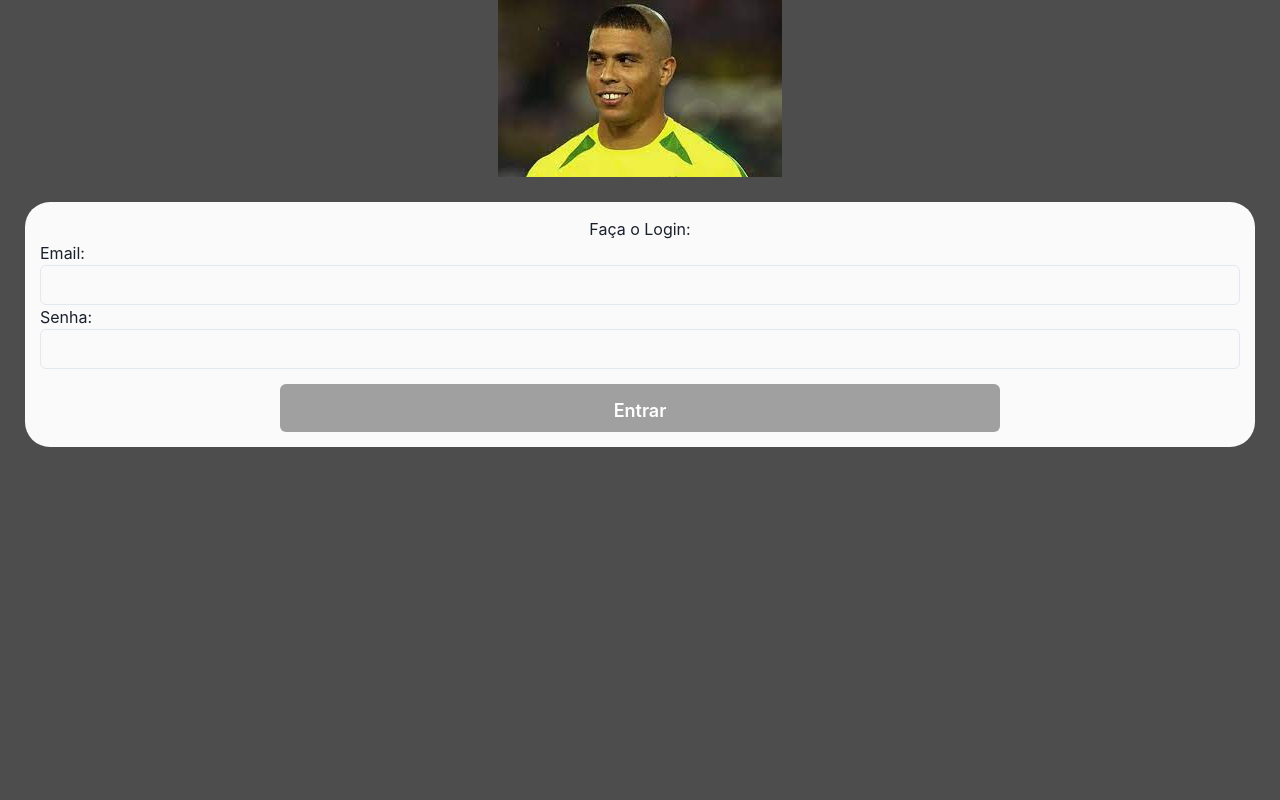
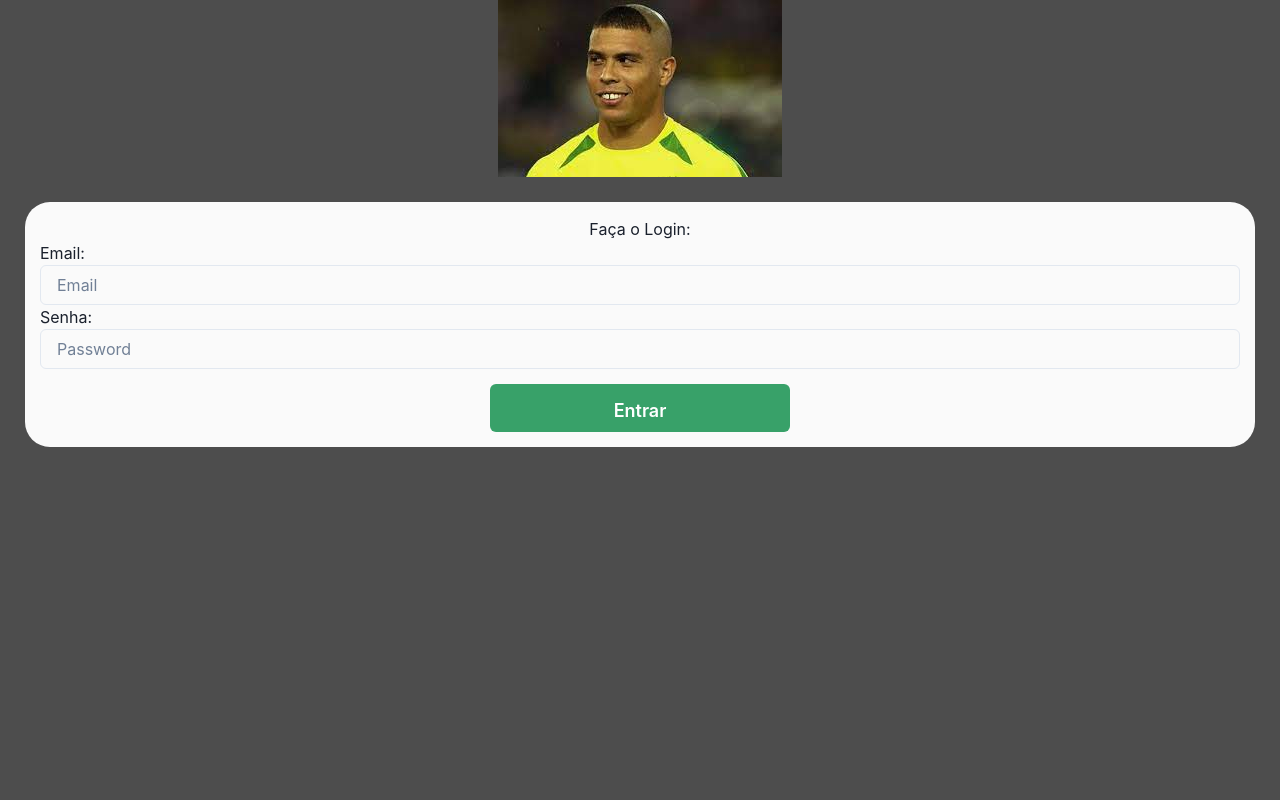
Before and after one commit to gabrielmatuk/ts-study, a React (Create React App) app in the folder 02-React/ts-react/: page / in a window 1280 px wide. Shown: the top 800 px of the page. Built offline with nearby package versions, Linux system fonts and the light colour scheme.

Commit message:
refactor(app.tsx): creating new components

```diff
--- a/02-React/ts-react/src/App.tsx
+++ b/02-React/ts-react/src/App.tsx
@@ -1,33 +1,19 @@
-import {ButtonComponent} from './components/Button';
-import {Inputs} from './components/Inputs';
-import { ChakraProvider, Box,Center } from '@chakra-ui/react'
+import React from 'react';
+import { ChakraProvider, Box } from '@chakra-ui/react'
 import {Layout} from './components/Layout';
-
+import {Card} from './components/Card'
 
 function App() {
+
   return (
-    <>
     <ChakraProvider>
       <Layout>
         <Box minHeight='100vh' backgroundColor='#4d4d4d' padding='25px'>
-
-          <Box backgroundColor='#fafafa' borderRadius='25px' padding='15px' >
-
-          <Center>
-          <h1>Faça o Login:</h1>
-          </Center>
-
-          <Inputs id='emailInput' label='Email:' htmlFor='emailInput'></Inputs>
-          <Inputs id='passwordInpput' label='Senha:' htmlFor='passwordInpput' type='password'></Inputs>
-             <Center>
-              <ButtonComponent />
-            </Center>
-          </Box>
+          <Card/>
         </Box>
       </Layout>
 
     </ChakraProvider>
-    </>
   );
 }
 
--- a/02-React/ts-react/src/components/Button.tsx
+++ b/02-React/ts-react/src/components/Button.tsx
@@ -5,7 +5,7 @@ export const ButtonComponent = () => {
 
   return (
     <>
-    <Button size='lg' colorScheme='blackAlpha' paddingTop='5px' marginTop='15px' width='60%' >Entrar</Button>
+    <Button size='lg' colorScheme='green' paddingTop='5px' marginTop='15px' width='25%' >Entrar</Button>
     </>
     )
 }
--- a/02-React/ts-react/src/components/Card.tsx
+++ b/02-React/ts-react/src/components/Card.tsx
@@ -1,15 +1,22 @@
-interface ICard {
-    id:number,
-    paragraph: string,
-    details: string
-}
+import { Box,Center } from '@chakra-ui/react'
+import { ButtonComponent } from './Button'
+import Inputs from './Inputs'
 
-export const Card = ({id, paragraph, details}: ICard) => {
+
+export const Card = () => {
   return (
-    <div>
-        <h1> Componente card {id} </h1>
-        <p>{paragraph}, {details}</p>
-    </div>
+    <Box backgroundColor='#fafafa' borderRadius='25px' padding='15px' >
+
+    <Center>
+    <h1>Faça o Login:</h1>
+    </Center>
+
+    <Inputs id='emailInput' label='Email:' htmlFor='emailInput' placeholder='Email'></Inputs>
+    <Inputs id='passwordInpput' label='Senha:' htmlFor='passwordInpput' type='password' placeholder='Password'></Inputs>
+       <Center>
+        <ButtonComponent />
+      </Center>
+    </Box>
   )
 }
 
--- a/02-React/ts-react/src/components/Inputs.tsx
+++ b/02-React/ts-react/src/components/Inputs.tsx
@@ -1,19 +1,20 @@
 import {Input} from '@chakra-ui/react'
 interface IInputs  {
     label: string,
-    htmlFor: string,
+    htmlFor?: string,
     id:string
     type?: string
+    placeholder: string
 }
 
-export const Inputs = ( {id, label, htmlFor, type}: IInputs) => {
+export const Inputs = ( {id, label, htmlFor, type, placeholder}: IInputs) => {
   return (
     <>
     <div>
     <label htmlFor={htmlFor}>
         {label}
     </label>
-    <Input id={id} type={type}></Input>
+    <Input id={id} type={type} placeholder={placeholder}></Input>
     </div>
     </>
 
--- /dev/null
+++ b/02-React/ts-react/src/services/login.ts
@@ -0,0 +1,6 @@
+import React from 'react'
+
+const login = () => {
+}
+
+export default login
```
